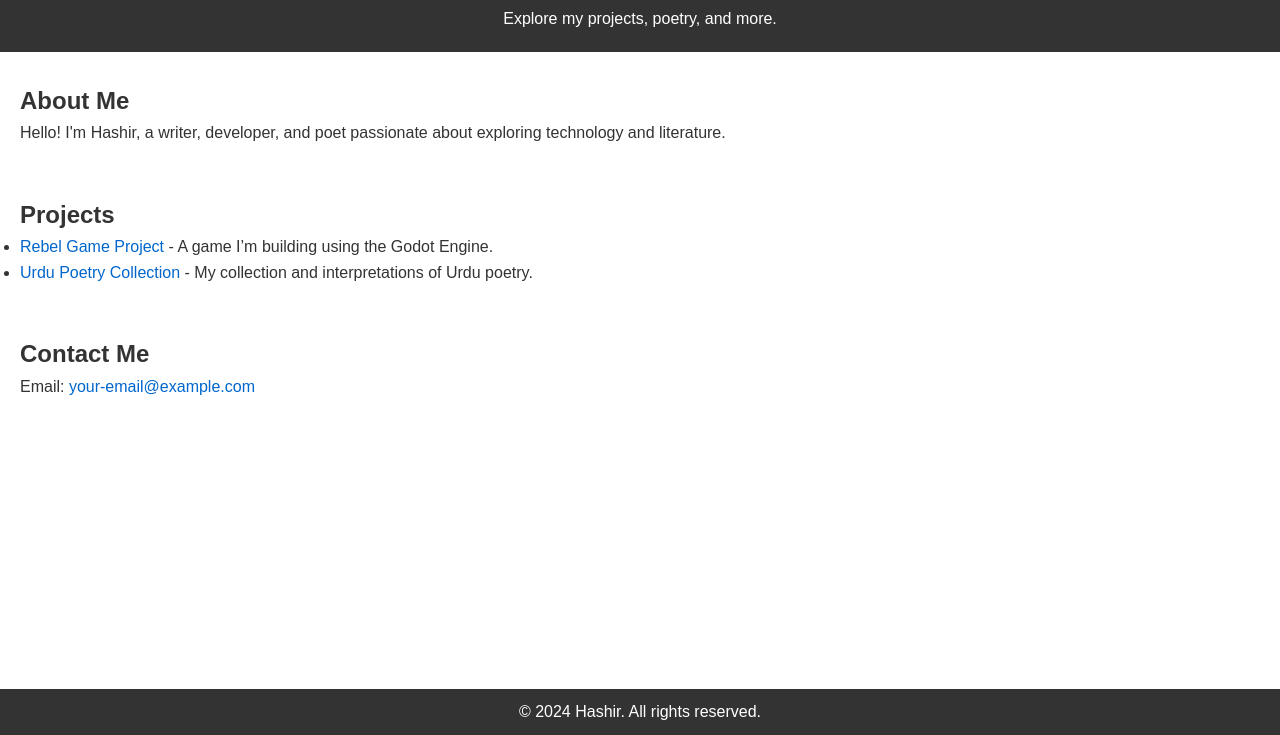
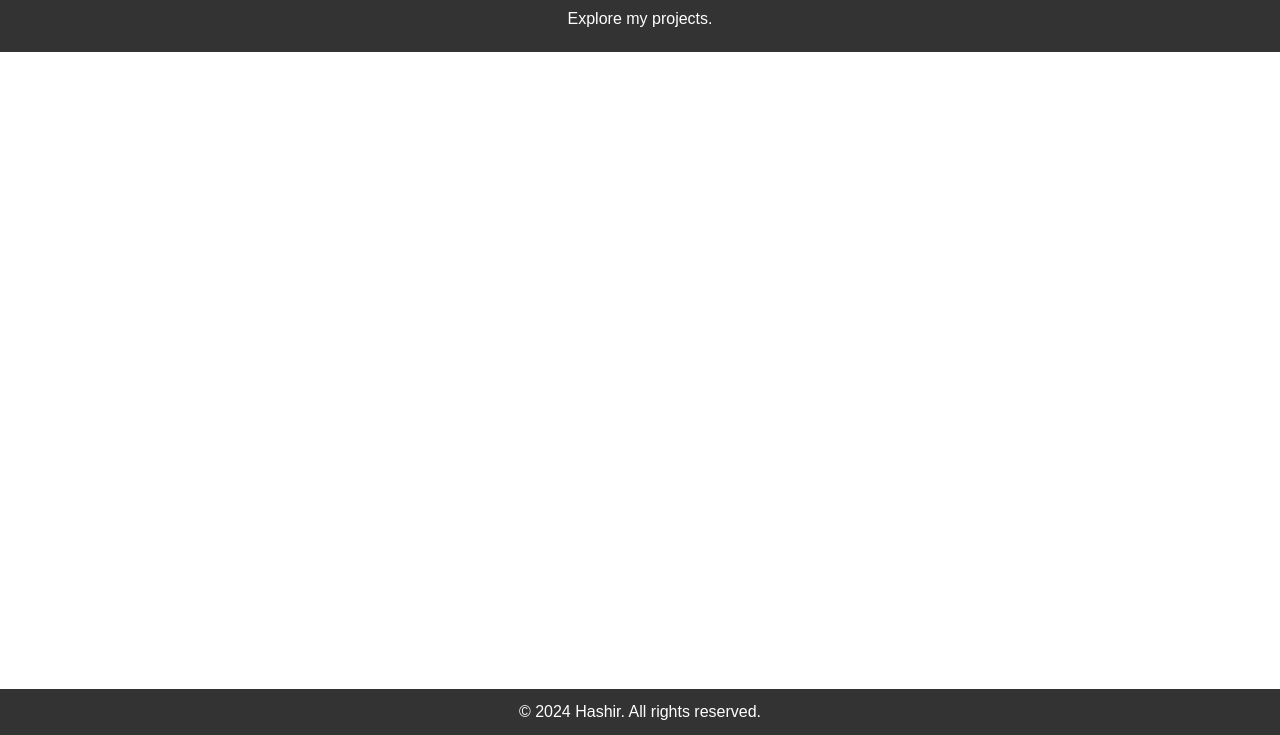
Before and after one commit to FadingSunStudios/FadingSunStudios.github.io, a plain HTML site: page index.html in a window 1280 px wide. Shown: the part 65-800 px from the top of the page. Drawn offline with Linux system fonts and the light colour scheme.

Commit message:
Update index.html

```diff
--- a/index.html
+++ b/index.html
@@ -3,32 +3,14 @@
 <head>
     <meta charset="UTF-8">
     <meta name="viewport" content="width=device-width, initial-scale=1.0">
-    <title>Hashir's Website</title>
+    <title>FSS</title>
     <link rel="stylesheet" href="styles.css">
 </head>
 <body>
     <header>
         <h1>Welcome to My Website</h1>
-        <p>Explore my projects, poetry, and more.</p>
+        <p>Explore my projects.</p>
     </header>
-
-    <section id="about">
-        <h2>About Me</h2>
-        <p>Hello! I'm Hashir, a writer, developer, and poet passionate about exploring technology and literature.</p>
-    </section>
-
-    <section id="projects">
-        <h2>Projects</h2>
-        <ul>
-            <li><a href="#">Rebel Game Project</a> - A game I’m building using the Godot Engine.</li>
-            <li><a href="#">Urdu Poetry Collection</a> - My collection and interpretations of Urdu poetry.</li>
-        </ul>
-    </section>
-
-    <section id="contact">
-        <h2>Contact Me</h2>
-        <p>Email: <a href="mailto:your-email@example.com">your-email@example.com</a></p>
-    </section>
 
     <footer>
         <p>&copy; 2024 Hashir. All rights reserved.</p>
```
